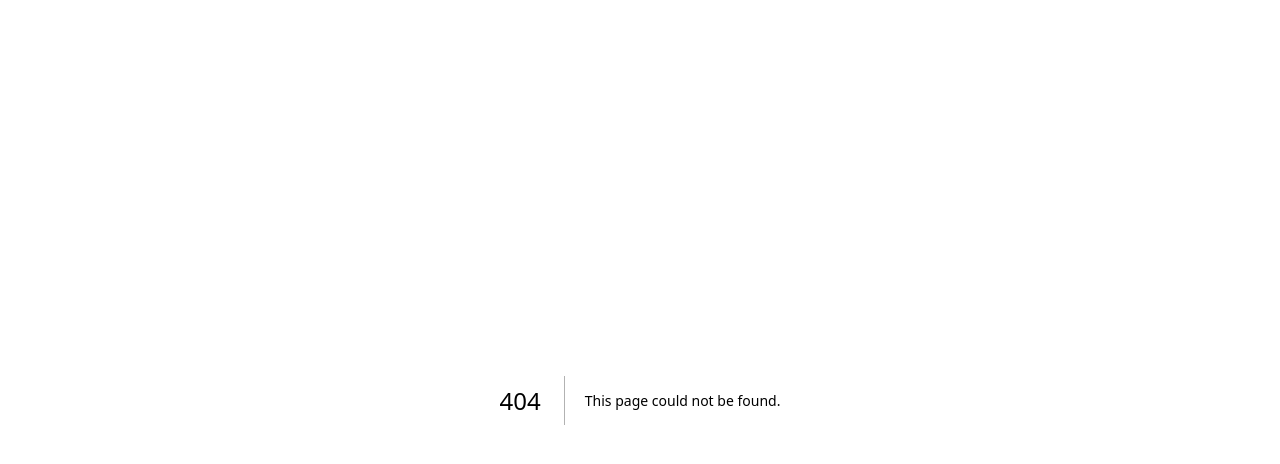
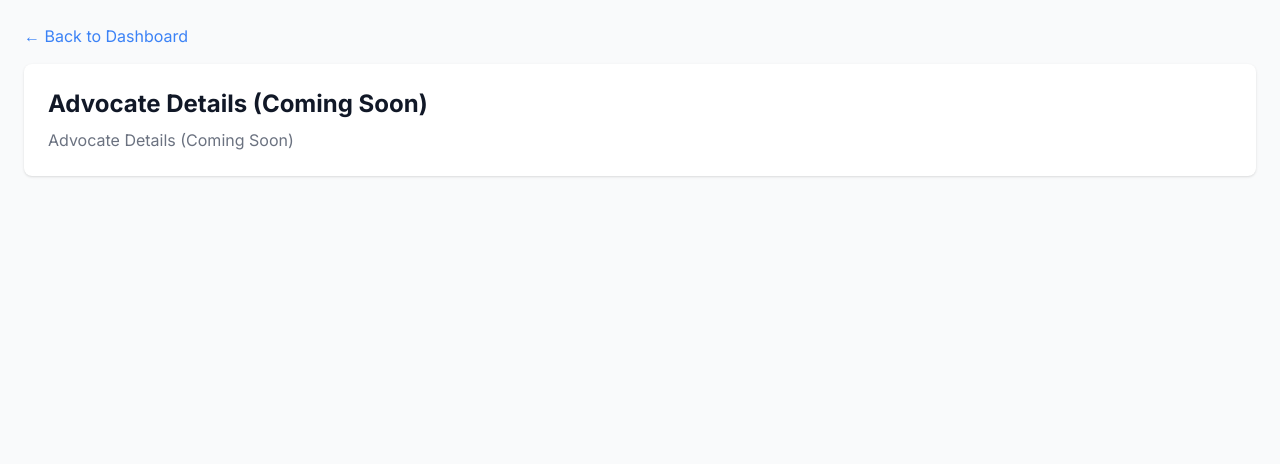
Before and after one commit to shanesween/solace-candidate-assignment, a Next.js app: page /advocates/1 in a window 1280 px wide. Before the commit this address had no page. Shown: the top 464 px of the page. Built offline with nearby package versions, Linux system fonts and the light colour scheme.

Commit message:
Initialize advocate detail page

```diff
--- /dev/null
+++ b/src/app/advocates/[id]/page.tsx
@@ -0,0 +1,25 @@
+"use client";
+
+import { useRouter } from "next/navigation";
+
+export default function AdvocateDetailPage() {
+  const router = useRouter();
+
+  return (
+    <div className="min-h-screen bg-gray-50 p-6">
+      <button
+        onClick={() => router.push("/")}
+        className="mb-4 text-blue-500 hover:text-blue-700"
+      >
+        ← Back to Dashboard
+      </button>
+
+      <div className="bg-white rounded-lg shadow p-6">
+        <h1 className="text-2xl font-bold text-gray-900">
+          Advocate Details (Coming Soon)
+        </h1>
+        <p className="text-gray-500 mt-2">Advocate Details (Coming Soon)</p>
+      </div>
+    </div>
+  );
+}
```
